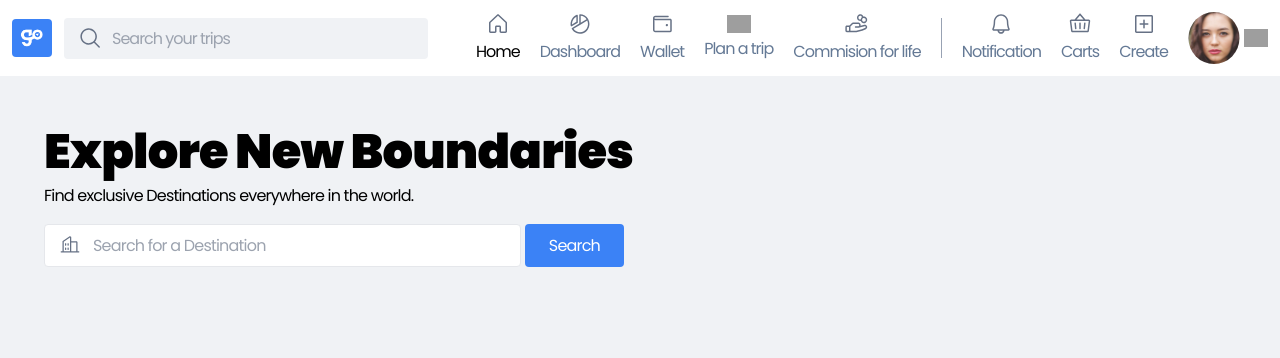
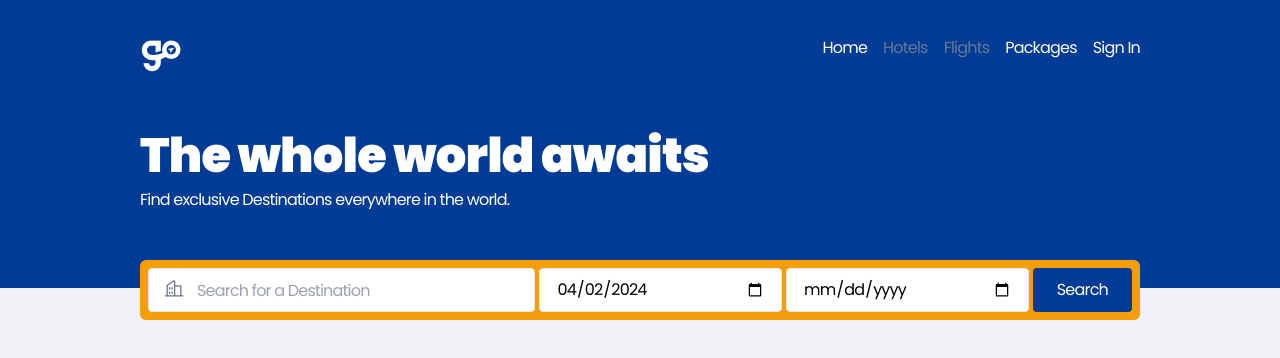
Before and after one commit to Whevalmeze/go-travel-app, a Next.js app: page / in a window 1280 px wide. Shown: the top 358 px of the page. Built offline with nearby package versions, Linux system fonts and the light colour scheme; grey boxes are pictures that could not be loaded.

Commit message:
fix(homepage): redesign the homepage

```diff
--- /dev/null
+++ b/app/flights/page.jsx
@@ -0,0 +1,9 @@
+import React from 'react'
+
+const page = () => {
+  return (
+    <div>page</div>
+  )
+}
+
+export default page
--- /dev/null
+++ b/app/hotels/page.jsx
@@ -0,0 +1,9 @@
+import React from 'react'
+
+const page = () => {
+  return (
+    <div>page</div>
+  )
+}
+
+export default page
--- a/app/layout.jsx
+++ b/app/layout.jsx
@@ -1,6 +1,6 @@
 import { Poppins } from "next/font/google";
 import "./globals.css";
-import Nav from "../components/Nav";
+import { DefaultNav } from "@/components/DefaultNav";
 
 const poppins = Poppins({ weight: ["400", "500", "600", "700", "800", "900"], subsets: ["latin"] });
 
@@ -13,8 +13,7 @@ export default function RootLayout({ children }) {
   return (
     <html lang="en">
       <body className={poppins.className}>
-          <Nav />
-          <section className="bg-[#F0F2F5] gap-4 p-4 w-full min-h-full flex">
+          <section className="bg w-full min-h-full flex">
             {children}
           </section>
       </body>
--- a/app/page.js
+++ b/app/page.js
@@ -1,4 +1,6 @@
 "use client"
+import { DefaultNav } from "@/components/DefaultNav";
+import HomePageForm from "@/components/HomePageForm";
 import Image from "next/image";
 import { useState, useEffect } from "react";
 
@@ -10,15 +12,7 @@ export default function Home() {
   const [checkInDate, setCheckInDate] = useState(date);
   const [checkOutDate, setCheckOutDate] = useState("");
   const [destinations, setDestinations] = useState(null);
-  function handleSubmit (e) {
-    e.preventDefault()
-    setSearchQuery(location)
-    localStorage.setItem("userpref", JSON.stringify({
-      "location" : location,
-      "checkindate" : checkInDate,
-      "checkoutdate" : checkOutDate,
-    }))
-  }
+
 
   useEffect(() => {
     if (location.trim() !== "") {
@@ -45,28 +39,25 @@ export default function Home() {
   }, [searchQuery]);
 
   return (
-    <main className="flex flex-col items-center tracking-tighter text-[#676E7E] p-3 w-full rounded-md">
-      <div className="w-full py-6 px-4 flex flex-col gap-4">
-      <div className="text-black">
-            <h1 className="text-5xl font-black mb-2">Explore New Boundaries</h1>
-            <h1 className="text-base font-light">Find exclusive {page}s everywhere in the world.</h1>
+    <main className="w-full">
+      <div className="w-full p-4 bg-[#003b95]">
+        <div className="flex flex-col m-auto text-white max-w-screen-lg items-center tracking-tighter p-3 w-full rounded-md">
+          <DefaultNav />
+          <div className="w-full py-6 relative flex flex-col gap-4">
+            <div className="py-6">
+                <h1 className="text-5xl font-black mb-2">The whole world awaits</h1>
+                <h1 className="text-base font-light">Find exclusive {page}s everywhere in the world.</h1>
+            </div>
+            {/* Form */}
+           <HomePageForm page={page} location={location} setSearchQuery={setSearchQuery} setCheckInDate={setCheckInDate} setCheckOutDate={setCheckOutDate} setLocation={setLocation} date={date} checkInDate={checkInDate} checkOutDate={checkOutDate} />
           </div>
-        {/* Form */}
-        <form action="GET" className="flex min-w-full rounded-md gap-1">
-          <div className="relative w-[40%] min-w-[200px]">
-            <Image src={`${page.toLowerCase() == "destination" ? "/Buildings.svg" : "/search-icon.svg" }`} className="absolute left-4 top-[25%]" width={20} height={20} alt="" />
-            <input type="search" maxLength={20} minLength={2} placeholder={`Search for a ${page}`} name="location" id="location"  value={location} onChange={(e) => setLocation(e.target.value)} className="bg-[#fff] border w-full pl-12 py-2 pr-2 rounded h-full" />
-          </div>
-          {/* <input type="date" value={checkInDate} min={date}  className="bg-[#fff] hidden lg:block cursor-pointer w-[20%] py-2 px-4 border rounded h-full" onChange={(e)=> setCheckInDate(e.target.value)} name="checkindate" id="" />
-          <input type="date" name="checkoutdate" min={date}  className="bg-[#fff] hidden lg:block cursor-pointer w-[20%] py-2 px-4 border rounded h-full" value={checkOutDate} onChange={(e)=> setCheckOutDate(e.target.value)} id="" /> */}
-          <input type="submit" value="Search" className="bg-primary-blue cursor-pointer rounded px-6 py-2 text-white" onClick={(e)=> handleSubmit(e)} />
-        </form>
+        </div>
       </div>
 
       <div className="flex w-full flex-col overflow-y-scroll max-h-full scroll-m-2">
        {destinations !== null ? (
-  <div className="flex flex-col gap-2">
-    {/* Render destinations */}
+      <div className="flex flex-col gap-2">
+       {/* Render destinations */}
         {destinations.map(({ country, image_url, hotels, dest_id, region, name }) => (
           <div key={dest_id} className="w-full flex gap-2 max-h-[274px] rounded text-[#676E7E] bg-white p-2">
             <div className="relative text-[#676E7E]">
@@ -97,6 +88,8 @@ export default function Home() {
     ) : null}
 
       </div>
+
+      <div></div>
     </main>
   );
 }
--- a/app/plan-trip/layout.jsx
+++ b/app/plan-trip/layout.jsx
@@ -2,11 +2,14 @@ import Nav from "../../components/Nav";
 import Sidebar from "../../components/Sidebar";
 export default function Layout({ children }) {
   return (
-        <div className="w-full h-full gap-4 flex">
-            <Sidebar />
-          <section className="bg-[#F0F2F5] gap-4 w-full h-full flex">
-            {children}
-          </section>
+        <div>
+          <Nav />
+          <div className="w-full h-full gap-4 flex">
+              <Sidebar />
+            <section className="bg-[#F0F2F5] gap-4 w-full h-full flex">
+              {children}
+            </section>
+          </div>
         </div>
   );
 }
--- a/components/ActiveLink.jsx
+++ b/components/ActiveLink.jsx
@@ -9,7 +9,7 @@ const ActiveLink = ({ href, children }) => {
   const isActive = pathname === href;
 
   // Define the styling for active and inactive links
-  const linkStyle = isActive ? "text-black" : "text-[#647995]" ;
+  const linkStyle = isActive ? "text-white" : "text-[#647995]" ;
 
   return (
     <Link className={linkStyle} href={href}>
--- /dev/null
+++ b/components/DefaultNav.jsx
@@ -0,0 +1,20 @@
+import ActiveLink from "./ActiveLink"
+
+export const DefaultNav = () => {
+  return (
+    <div className="flex py-2 text-white max-w-screen-lg justify-between w-full">
+        <div>
+            <img src="/go-icon.png" alt="" />
+        </div>
+        <div>
+            <ul className="flex justify-between align-center gap-4">
+                <ActiveLink href='/'><li>Home</li></ActiveLink>
+                <ActiveLink href='/hotels'><li>Hotels</li></ActiveLink>
+                <ActiveLink href='/flights'><li>Flights</li></ActiveLink>
+                <ActiveLink href='/'><li>Packages</li></ActiveLink>
+                <ActiveLink href='/'><li>Sign In</li></ActiveLink>
+            </ul>
+        </div>
+    </div>
+  )
+}
--- /dev/null
+++ b/components/HomePageForm.jsx
@@ -0,0 +1,20 @@
+import Image from "next/image"
+
+const HomePageForm = ({page, checkInDate, checkOutDate, date, location, setLocation, setCheckInDate, setCheckOutDate, setSearchQuery}) => {
+    function handleSubmit (e) {
+        e.preventDefault()
+        setSearchQuery(location)
+      }
+  return (
+    <form className="flex absolute bottom-[-60px] bg-amber-500 p-2 text-black min-w-full rounded-md gap-1">
+        <div className="relative w-[40%] min-w-[200px]">
+        <Image src={`${page.toLowerCase() == "destination" ? "/Buildings.svg" : "/search-icon.svg" }`} className="absolute left-4 top-[25%]" width={20} height={20} alt="" />
+        <input type="search" maxLength={20} minLength={2} placeholder={`Search for a ${page}`} name="location" id="location"  value={location} onChange={(e) => setLocation(e.target.value)} className="bg-[#fff] border w-full pl-12 py-2 pr-2 rounded h-full" />
+        </div>
+        <input type="date" value={checkInDate} min={date}  className="bg-[#fff] hidden lg:block cursor-pointer w-[25%] py-2 px-4 border rounded h-full" onChange={(e)=> setCheckInDate(e.target.value)} name="checkindate" id="" />
+        <input type="date" name="checkoutdate" min={date}  className="bg-[#fff] hidden lg:block cursor-pointer w-[25%] py-2 px-4 border rounded h-full" value={checkOutDate} onChange={(e)=> setCheckOutDate(e.target.value)} id="" />
+        <input type="submit" value="Search" className="bg-[#003b95] cursor-pointer rounded px-6 py-2 text-white" onClick={(e)=> handleSubmit(e)} />
+    </form>  )
+}
+
+export default HomePageForm
```
